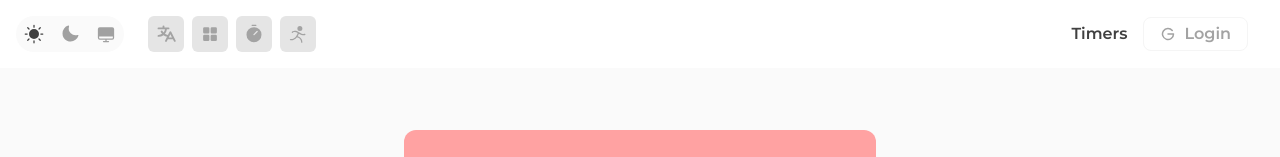
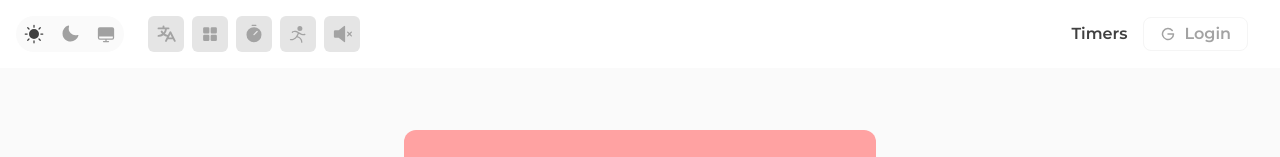
Before and after one commit to wmCmo/tomato, a Next.js app: page /en/main in a window 1280 px wide. Shown: the top 157 px of the page. Built offline with nearby package versions, Linux system fonts and the light colour scheme; no server answers; a web font is replaced by a local one.

Commit message:
feat: mute mode implemented

```diff
--- a/app/[locale]/main/[userId]/rooms/page.tsx
+++ b/app/[locale]/main/[userId]/rooms/page.tsx
@@ -27,7 +27,7 @@ import { useEffect, useState } from "react";
 export default function RoomPage() {
     const { user } = useAuth();
     const { userId } = useParams<{ userId: string; }>();
-    const { isPixel, timerOn, isMarathon } = useNavContext();
+    const { isPixel, timerOn, isMarathon, isMuted } = useNavContext();
     const { dict } = useDict();
     const { confirm, modal } = useConfirm();
     const { toast } = useToast();
@@ -208,7 +208,7 @@ export default function RoomPage() {
 
     return (
         <div className="py-12 px-4 lg:p-0 relative grow flex flex-col lg:flex-row justify-center gap-8 lg:gap-12 items-center text-accent">
-            <Clock clockState={clockState} setClockState={setClockState} myRoom={personalRoom} myRoomLoading={personalRoomLoading} isPixel={isPixel} owner={profile?.nickname} roomStatus={roomStatus} isHost={isOwner} isMarathon={isMarathon} />
+            <Clock clockState={clockState} setClockState={setClockState} isMuted={isMuted} myRoom={personalRoom} myRoomLoading={personalRoomLoading} isPixel={isPixel} owner={profile?.nickname} roomStatus={roomStatus} isHost={isOwner} isMarathon={isMarathon} />
             <div className="space-y-12">
                 <div className="bg-foreground card p-4 space-y-4">
                     <div className="flex items-center gap-4 justify-between">
--- a/app/[locale]/main/layout.tsx
+++ b/app/[locale]/main/layout.tsx
@@ -8,7 +8,7 @@ import useProfile from "@/hooks/useProfile";
 import useToast from "@/hooks/useToast";
 import { signInWithGoogle } from "@/lib/supabase";
 import { NavContext } from "@/providers/nav-context";
-import { GearIcon, GoogleLogoIcon, HouseIcon, IconContext, ListIcon, LogIcon, PersonSimpleRunIcon, ScreencastIcon, SquaresFourIcon, TimerIcon, UserCircleIcon, UsersIcon } from "@phosphor-icons/react";
+import { GearIcon, GoogleLogoIcon, HouseIcon, IconContext, ListIcon, LogIcon, PersonSimpleRunIcon, ScreencastIcon, SpeakerSimpleXIcon, SquaresFourIcon, TimerIcon, UserCircleIcon, UsersIcon } from "@phosphor-icons/react";
 import Image from "next/image";
 import Link from "next/link";
 import { usePathname } from "next/navigation";
@@ -19,6 +19,7 @@ export default function App({ children }: { children: ReactNode; }) {
   const [timerOn, setTimerOn] = useState(false);
   const [isPixel, setIsPixel] = useState(false);
   const [isMarathon, setIsMarathon] = useState(false);
+  const [isMuted, setIsMuted] = useState(false);
   const [showMenu, setShowMenu] = useState(false);
   const { user } = useAuth();
   const pathName = usePathname();
@@ -60,7 +61,7 @@ export default function App({ children }: { children: ReactNode; }) {
     select: (p: { avatar_url: string; handle: string; nickname: string; id: string; }) => ({ avatar_url: p.avatar_url, handle: p.handle, nickname: p.nickname, id: p.id })
   });
 
-  const navContextValue = useMemo(() => ({ isPixel, timerOn, isMarathon }), [isPixel, timerOn, isMarathon]);
+  const navContextValue = useMemo(() => ({ isPixel, timerOn, isMarathon, isMuted }), [isPixel, timerOn, isMarathon, isMuted]);
 
   const identifier = profile?.handle ? `@${profile.handle}` : profile?.id;
 
@@ -84,7 +85,7 @@ export default function App({ children }: { children: ReactNode; }) {
                 <ListIcon weight="bold" className="text-muted hover:text-muted-foreground" />
               </button>
             </div>
-            <div className="grid grid-cols-4 md:flex items-center gap-2 w-full">
+            <div className="grid grid-cols-3 md:flex items-center gap-2 w-full">
               <ToggleLang locale={locale} pathName={pathName} />
               <button type="button" onClick={() => setIsPixel(prev => !prev)} className="p-2 rounded-md bg-foreground flex justify-center hover:translate-y-0.5 transition-all duration-200 ease-out">
                 <SquaresFourIcon className={`icon ${isPixel && 'text-accent'}`} />
@@ -94,6 +95,9 @@ export default function App({ children }: { children: ReactNode; }) {
               </button>
               <button type="button" onClick={() => setIsMarathon(prev => !prev)} className="p-2 rounded-md bg-foreground flex justify-center hover:translate-y-0.5 icon">
                 <PersonSimpleRunIcon className={`${isMarathon ? 'text-accent' : 'text-muted hover:text-muted-foreground'} icon`} />
+              </button>
+              <button type="button" onClick={() => setIsMuted(prev => !prev)} className="p-2 rounded-md bg-foreground flex justify-center hover:translate-y-0.5 icon">
+                <SpeakerSimpleXIcon className={`${isMuted ? 'text-accent' : 'text-muted hover:text-muted-foreground'} icon`} />
               </button>
             </div>
           </div>
--- a/app/[locale]/main/page.tsx
+++ b/app/[locale]/main/page.tsx
@@ -14,7 +14,7 @@ import { skipToken, useQuery, useQueryClient } from "@tanstack/react-query";
 import { useEffect, useState } from "react";
 
 export default function ClockPage() {
-  const { isPixel, timerOn, isMarathon } = useNavContext();
+  const { isPixel, timerOn, isMarathon, isMuted } = useNavContext();
   const { user } = useAuth();
 
   const queryClient = useQueryClient();
@@ -70,7 +70,7 @@ export default function ClockPage() {
 
   return (
     <main className={`grow flex flex-col gap-12 lg:gap-0 lg:flex-row lg:justify-around justify-center items-center px-4 ${timerOn && 'py-12 lg:py-0'}`}>
-      <Clock isPixel={isPixel} clockState={clockState} setClockState={setClockState} isMarathon={isMarathon} myRoom={myRoom} myRoomLoading={myRoomLoading} />
+      <Clock isPixel={isPixel} clockState={clockState} setClockState={setClockState} isMuted={isMuted} isMarathon={isMarathon} myRoom={myRoom} myRoomLoading={myRoomLoading} />
       {timerOn && <SideClock />}
     </main>
   );
--- a/components/Clock.tsx
+++ b/components/Clock.tsx
@@ -45,6 +45,7 @@ const Clock = ({
     isPixel = true,
     owner = "Zach",
     isHost = true,
+    isMuted,
     roomStatus,
     isMarathon,
     myRoom,
@@ -58,6 +59,7 @@ const Clock = ({
     myRoom?: RoomStatusType | null | undefined;
     myRoomLoading: boolean;
     isHost?: boolean;
+    isMuted: boolean;
     isMarathon: boolean;
     clockState: ClockState;
     setClockState: Dispatch<SetStateAction<ClockState>>;
@@ -239,7 +241,9 @@ const Clock = ({
         } else {
             guardRef.current = true;
         }
-        getAudio()?.play();
+        if (!isMuted) {
+            getAudio()?.play();
+        }
         setClockState(prev => ({
             ...prev,
             counting: true
--- a/providers/nav-context.tsx
+++ b/providers/nav-context.tsx
@@ -1,3 +1,3 @@
 import { createContext } from "react";
 
-export const NavContext = createContext<{ timerOn: boolean; isPixel: boolean; isMarathon: boolean; } | undefined>(undefined);
+export const NavContext = createContext<{ timerOn: boolean; isPixel: boolean; isMarathon: boolean; isMuted: boolean; } | undefined>(undefined);
```
